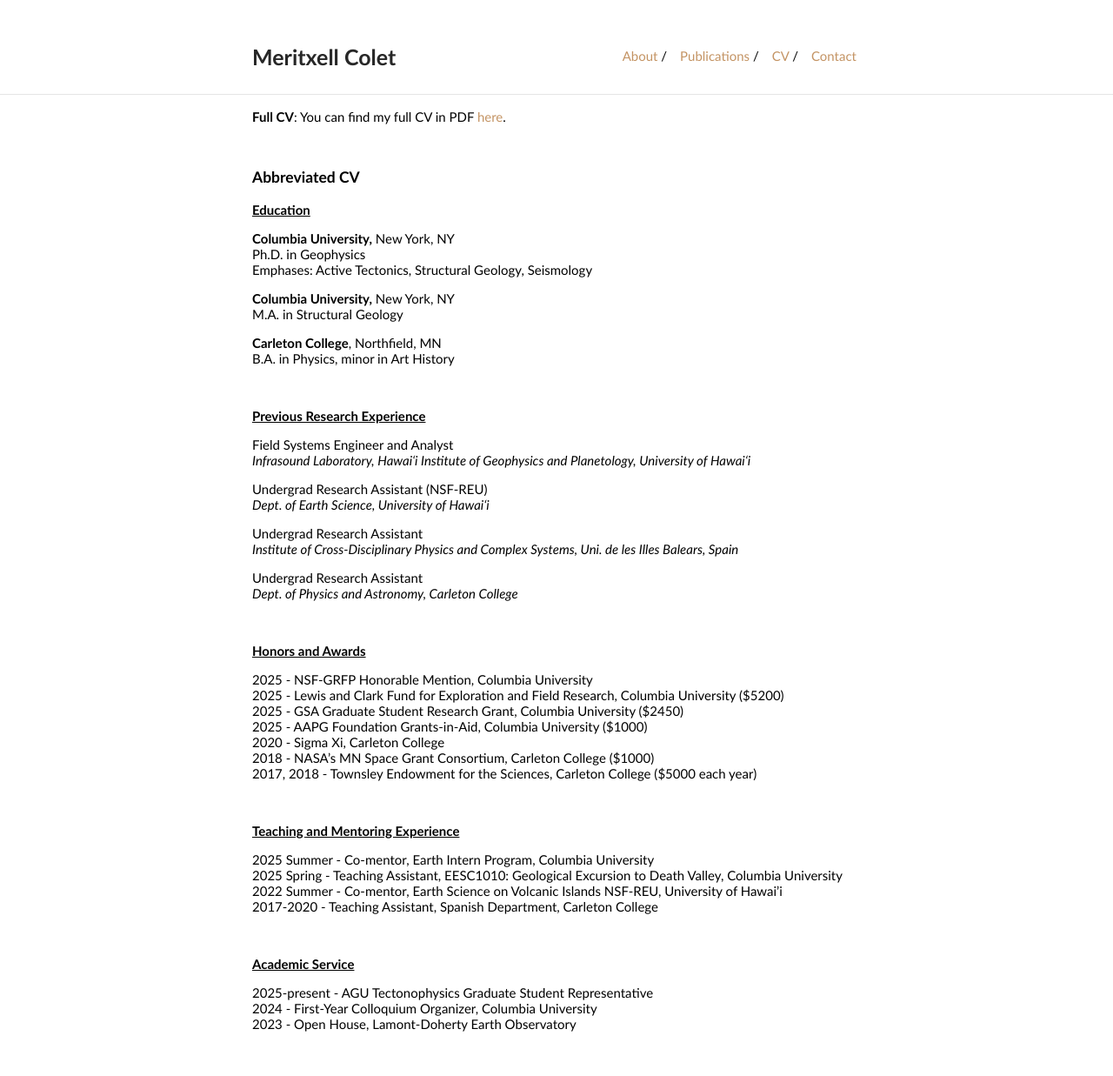
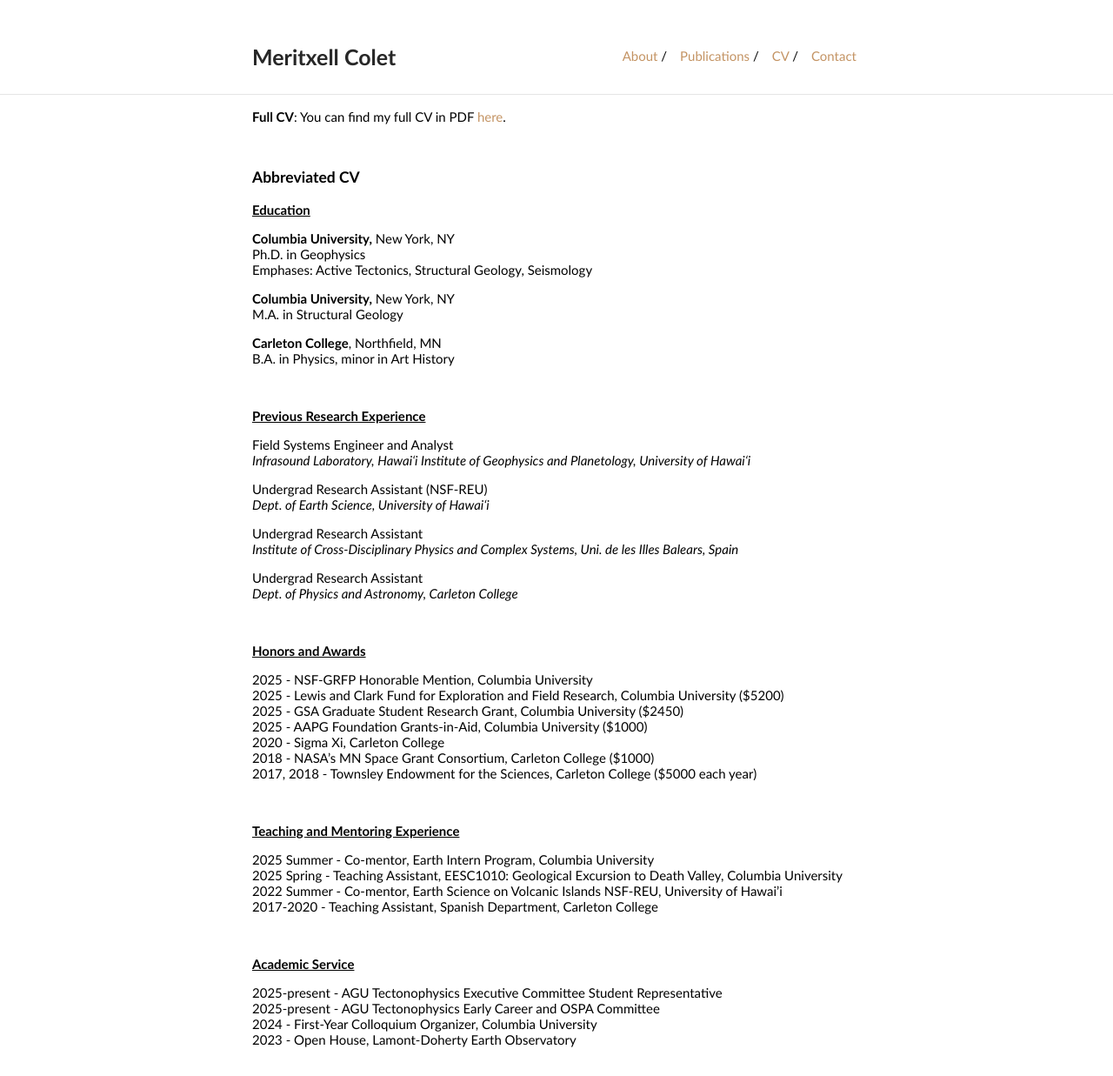
Before and after one commit to MeritxellC/MeritxellC.github.io, a Jekyll site: the page built from cv/cv.md, in a window 1280 px wide. Shown: the whole page at 87% size. Built offline with Jekyll 4.4.1, drawn with Linux system fonts in a browser that asks for light colours.

Commit message:
updates cv

```diff
--- a/cv/cv.md
+++ b/cv/cv.md
@@ -78,7 +78,8 @@ Undergrad Research Assistant<br>
 
 
 <p><strong><u>Academic Service</u></strong></p>
-2025-present - AGU Tectonophysics Graduate Student Representative <br>
+2025-present - AGU Tectonophysics Executive Committee Student Representative<br>
+2025-present - AGU Tectonophysics Early Career and OSPA Committee<br>
 2024 - First-Year Colloquium Organizer, Columbia University <br>
 2023 - Open House, Lamont-Doherty Earth Observatory <br>
 
```
Also changed, not shown: 1 other file.
